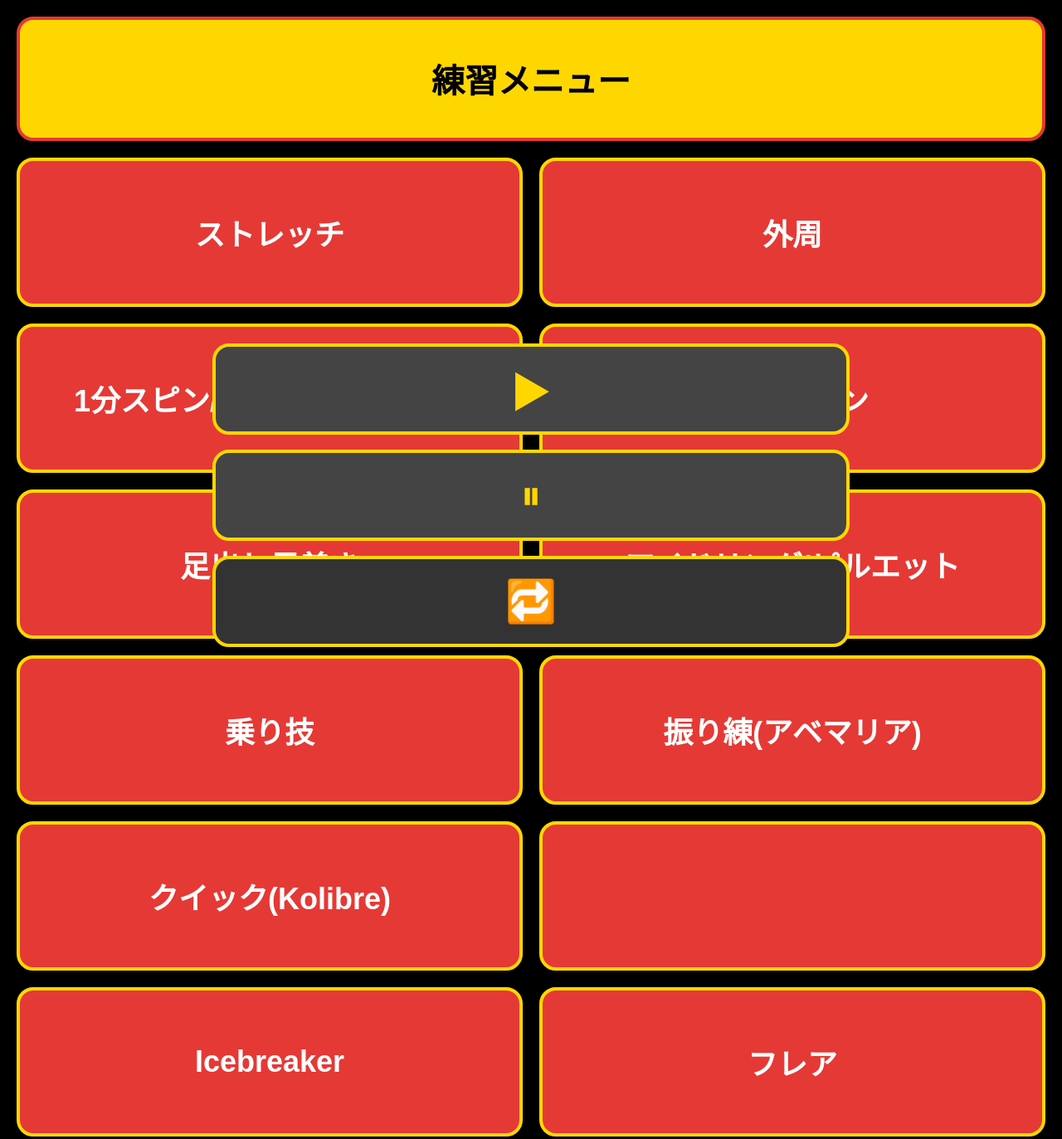
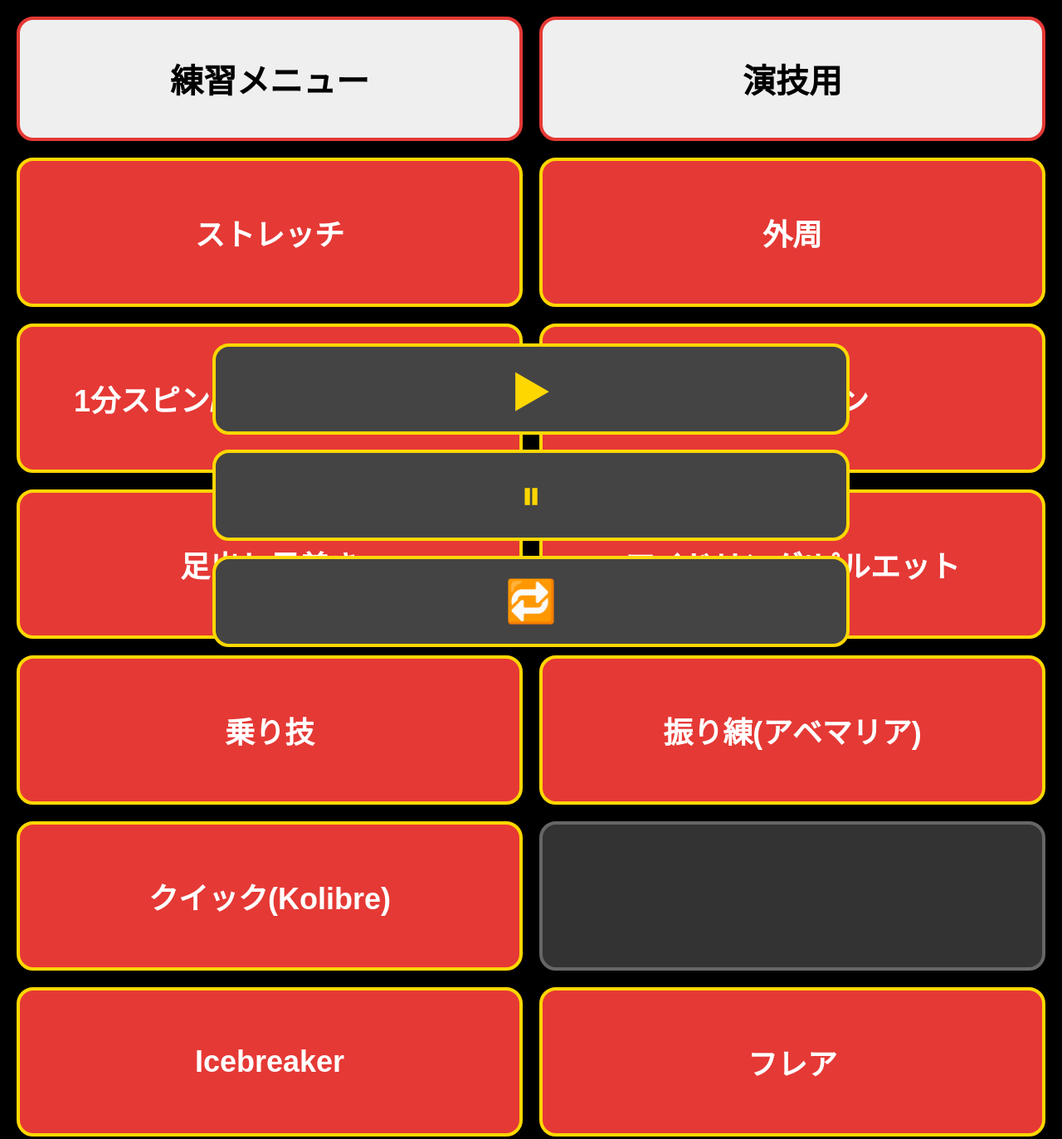
Before and after one commit to atomic4096/music, a plain HTML site: page index.html in a window 1280 px wide. Shown: the whole page at 83% size. Drawn offline with Linux system fonts and the light colour scheme.

Commit message:
Add files via upload

```diff
--- a/index.html
+++ b/index.html
@@ -8,83 +8,102 @@
 <meta name="apple-mobile-web-app-capable" content="yes">
 <meta name="apple-mobile-web-app-status-bar-style" content="black">
 
+
 <style>
-  body {
-    font-family: sans-serif;
-    background: #000;
-    margin: 0;
-    padding: 20px;
-    padding-bottom: 260px;
-    display: grid;
-    grid-template-columns: repeat(2, 1fr);
-    gap: 20px;
+body{
+  font-family:sans-serif;
+  background:#000;
+  margin:0;
+  padding:20px;
+  padding-bottom:260px;
+
+  display:grid;
+  grid-template-columns:repeat(2,1fr);
+  gap:20px;
 }
 
-  .menu-btn {
-    padding: 25px;
-    font-size: 36px;
-    width: 100%;
-    height: 180px;
-    border-radius: 20px;
-    border: 4px solid #FFD700;
-    background: #E53935;
-    color: #fff;
-    font-weight: bold;
+.top-nav{
+  grid-column:span 2;
+  display:grid;
+  grid-template-columns:1fr 1fr;
+  gap:20px;
 }
 
-  .menu-btn:active {
-    transform: scale(0.95);
-    background: #B71C1C;
+.nav-btn{
+  height:150px;
+  font-size:40px;
+  border-radius:20px;
+  border:4px solid #E53935;
+  font-weight:bold;
 }
 
-  /* 練習メニューボタン（特別デザイン） */
-  .nav-btn {
-    grid-column: span 2;
-    height: 150px;
-    font-size: 40px;
-    background: #FFD700;
-    color: #000;
-    border-radius: 20px;
-    border: 4px solid #E53935;
-    font-weight: bold;
+.practice-btn{
+  background:#FFD700;
+  color:#000;
 }
 
-  .control-area {
-    position: fixed;
-    bottom: 20px;
-    left: 0;
-    width: 100%;
-    display: flex;
-    flex-direction: column;
-    align-items: center;
-    gap: 18px;
+.performance-btn{
+  background:#2196F3;
+  color:#fff;
+  border-color:#90CAF9;
 }
 
-  .control {
-    width: 60%;
-    height: 110px;
-    font-size: 50px;
-    border-radius: 20px;
-    border: 4px solid #FFD700;
-    background: #444;
-    color: #FFD700;
+.menu-btn{
+  padding:25px;
+  font-size:36px;
+  width:100%;
+  height:180px;
+
+  border-radius:20px;
+  border:4px solid #FFD700;
+
+  background:#E53935;
+  color:#fff;
+  font-weight:bold;
 }
 
-  #repeatBtn {
-    background: #333;
-    color: #FFD700;
+.menu-btn:active{
+  transform:scale(0.95);
+  background:#B71C1C;
 }
 
-  #repeatBtn.active {
-    background: #FFD700;
-    color: #000;
+.menu-btn:disabled{
+  background:#333;
+  border-color:#666;
+  color:#666;
 }
+
+.control-area{
+  position:fixed;
+  bottom:20px;
+  left:0;
+  width:100%;
+
+  display:flex;
+  flex-direction:column;
+  align-items:center;
+  gap:18px;
+}
+
+.control{
+  width:60%;
+  height:110px;
+  font-size:50px;
+
+  border-radius:20px;
+  border:4px solid #FFD700;
+
+  background:#444;
+  color:#FFD700;
+}
+
 </style>
 </head>
 <body>
 
 <!-- 練習メニューへ移動 -->
 <button class="nav-btn" onclick="location.href='menu.html'">練習メニュー</button>
+<button class="nav-btn" onclick="location.href='performance.html'">演技用</button>
 
 <!-- 2×4 の音源ボタン -->
 <button class="menu-btn" data-sound="1">ストレッチ</button>
```
Lines whose indentation alone changed are shown as unchanged.
